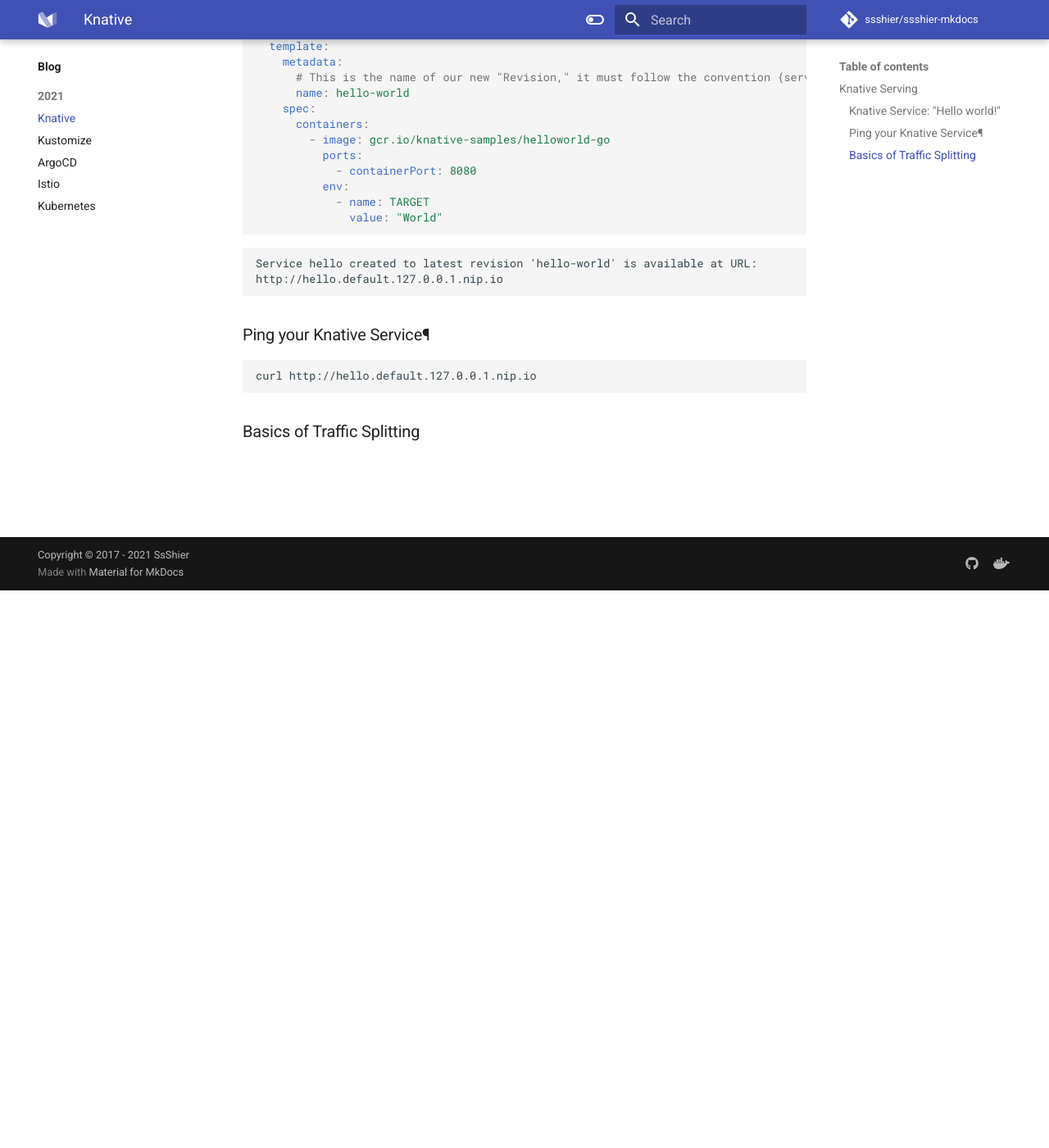
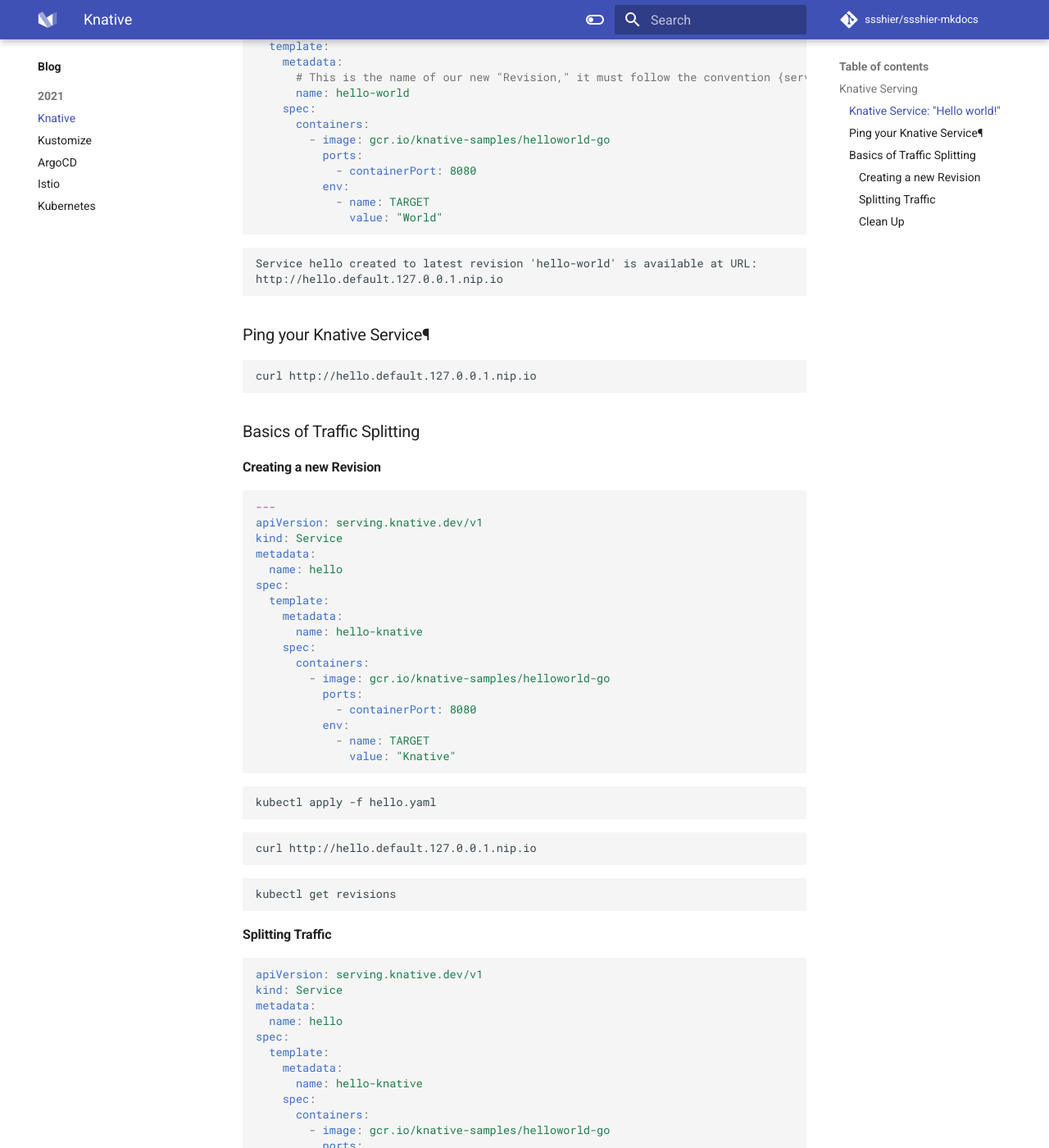
Before and after one commit to ssshier/mkdocs, an MkDocs documentation site: the page built from docs/blog/2021/Knative.md, in a window 1280 px wide and 1400 px high, scrolled down 680 px. Shown: the whole window at 82% size. Built offline with MkDocs 1.6.1 and Material for MkDocs 9.7.7, drawn with Linux system fonts in a browser that asks for light colours; comment, search, counter and statistics services are not loaded; some of the changed text lies outside the part shown.

Commit message:
Update blog

````diff
--- a/docs/blog/2021/Knative.md
+++ b/docs/blog/2021/Knative.md
@@ -51,3 +51,81 @@
 ```
 
 ### Basics of Traffic Splitting
+
+#### Creating a new Revision
+
+```yaml
+---
+apiVersion: serving.knative.dev/v1
+kind: Service
+metadata:
+  name: hello
+spec:
+  template:
+    metadata:
+      name: hello-knative
+    spec:
+      containers:
+        - image: gcr.io/knative-samples/helloworld-go
+          ports:
+            - containerPort: 8080
+          env:
+            - name: TARGET
+              value: "Knative"
+```
+
+```shell
+kubectl apply -f hello.yaml
+```
+
+```
+curl http://hello.default.127.0.0.1.nip.io
+```
+
+```
+kubectl get revisions
+```
+
+#### Splitting Traffic
+
+```yaml
+apiVersion: serving.knative.dev/v1
+kind: Service
+metadata:
+  name: hello
+spec:
+  template:
+    metadata:
+      name: hello-knative
+    spec:
+      containers:
+        - image: gcr.io/knative-samples/helloworld-go
+          ports:
+            - containerPort: 8080
+          env:
+            - name: TARGET
+              value: "Knative"
+  traffic:
+  - latestRevision: true
+    percent: 50
+  - revisionName: hello-world
+    percent: 50
+```
+
+```shell
+kubectl apply -f hello.yaml
+```
+
+```
+curl http://hello.default.127.0.0.1.nip.io
+```
+
+```
+kubectl get revisions
+```
+
+#### Clean Up
+
+```
+kn service delete hello
+```
````
